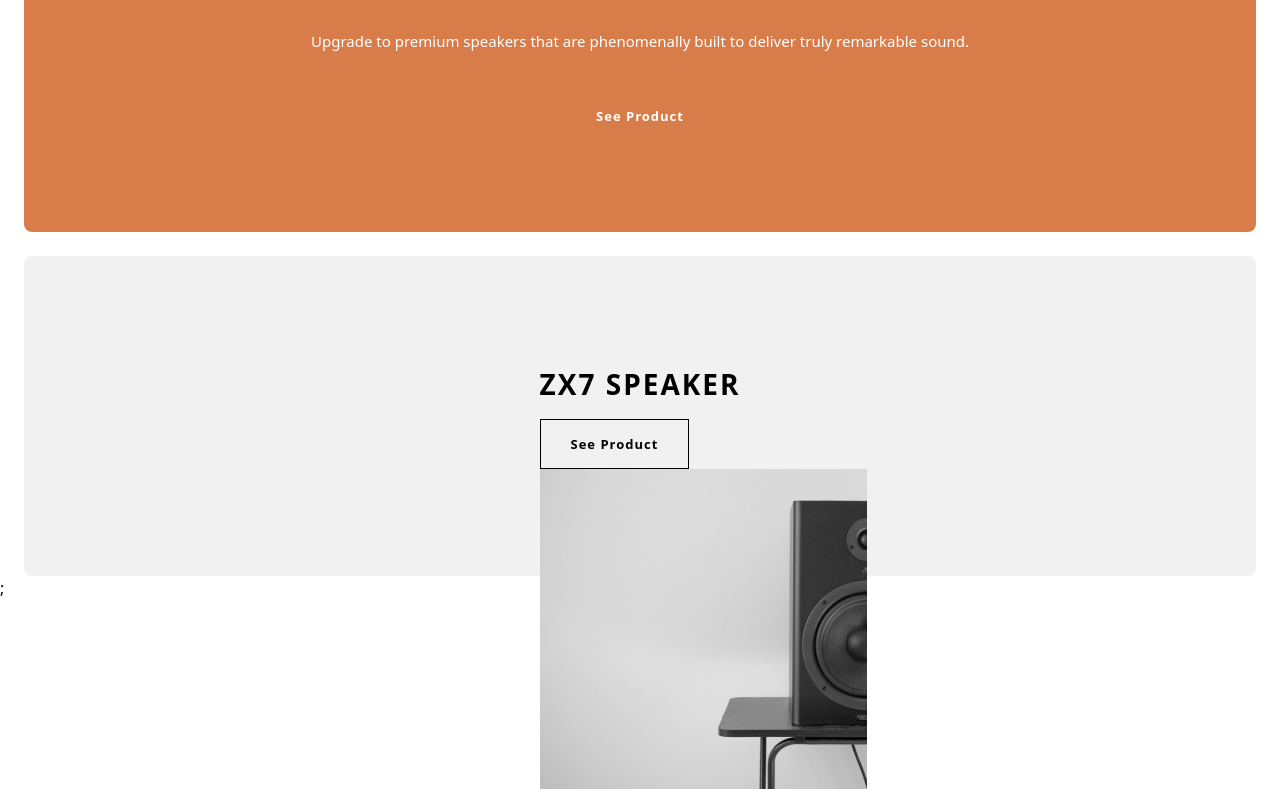
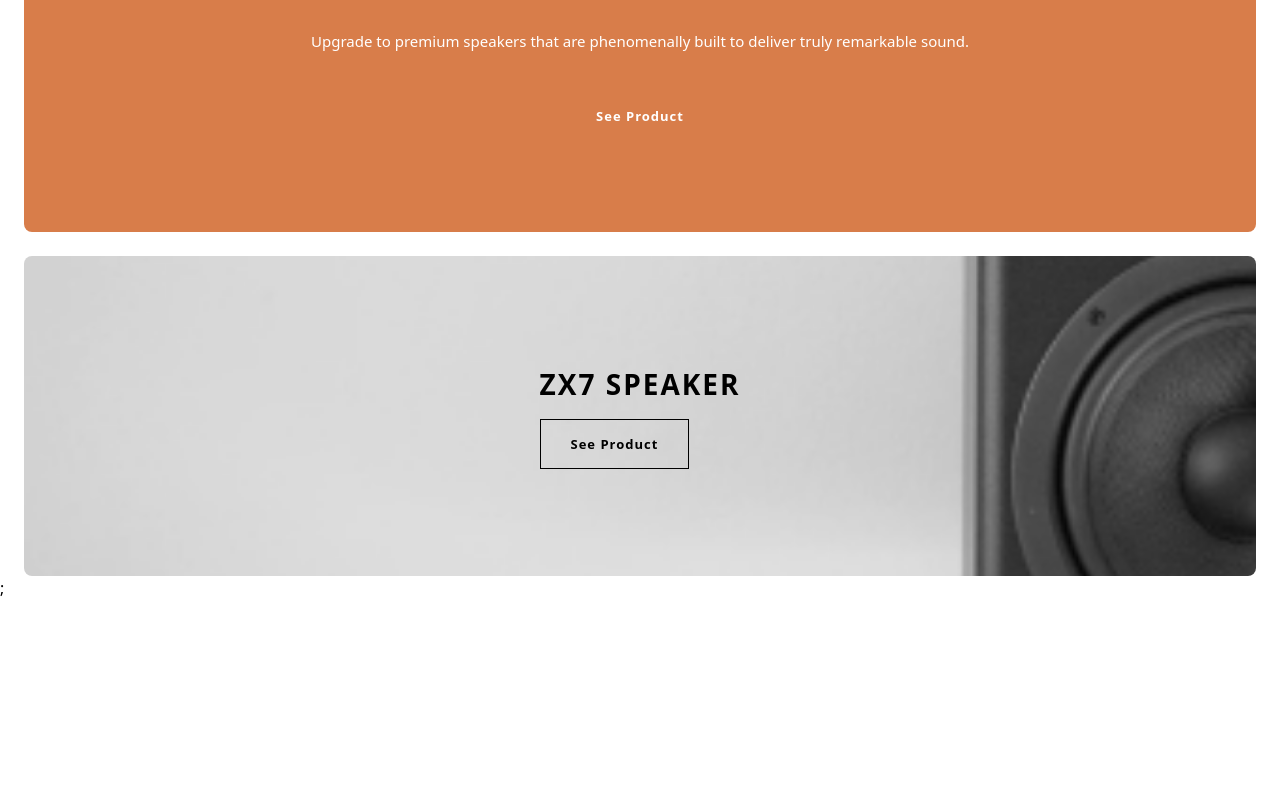
Before and after one commit to kaikaci12/audiophile-ecommerce-website, a React (Vite) app in the folder audiophile-ecommerce-website/: page / in a window 1280 px wide. Shown: the part 2220-3009 px from the top of the page. After the commit the page ends 2820 px from the top, so only its background shows below. Built offline with nearby package versions, Linux system fonts and the light colour scheme.

Commit message:
fix ZX7 product styles

```diff
--- a/audiophile-ecommerce-website/src/components/ZX7Speaker.jsx
+++ b/audiophile-ecommerce-website/src/components/ZX7Speaker.jsx
@@ -1,20 +1,25 @@
 import ZX7 from "../assets/ZX7.png";
 import Button from "./Button";
+
 function ZX7Speaker() {
   return (
-    <div className="w-full h-[320px] rounded-[8px] bg-[#F1F1F1] flex flex-col justify-center items-center ">
-      <div>
+    <div
+      className="w-full h-[320px] rounded-[8px] bg-[#F1F1F1] bg-cover bg-center flex flex-col justify-center items-center"
+      style={{ backgroundImage: `url(${ZX7})` }}
+    >
+      <div className="z-[3]">
         <h2 className="text-[#000] text-[28px] font-bold tracking-[2px]">
           ZX7 SPEAKER
         </h2>
+
         <Button
           className={
             "border-[1px] border-[solid] border-[#000] bg-transparent text-[black]"
           }
         />
-        <img src={ZX7} alt="" className="absolute " />
       </div>
     </div>
   );
 }
+
 export default ZX7Speaker;
```
